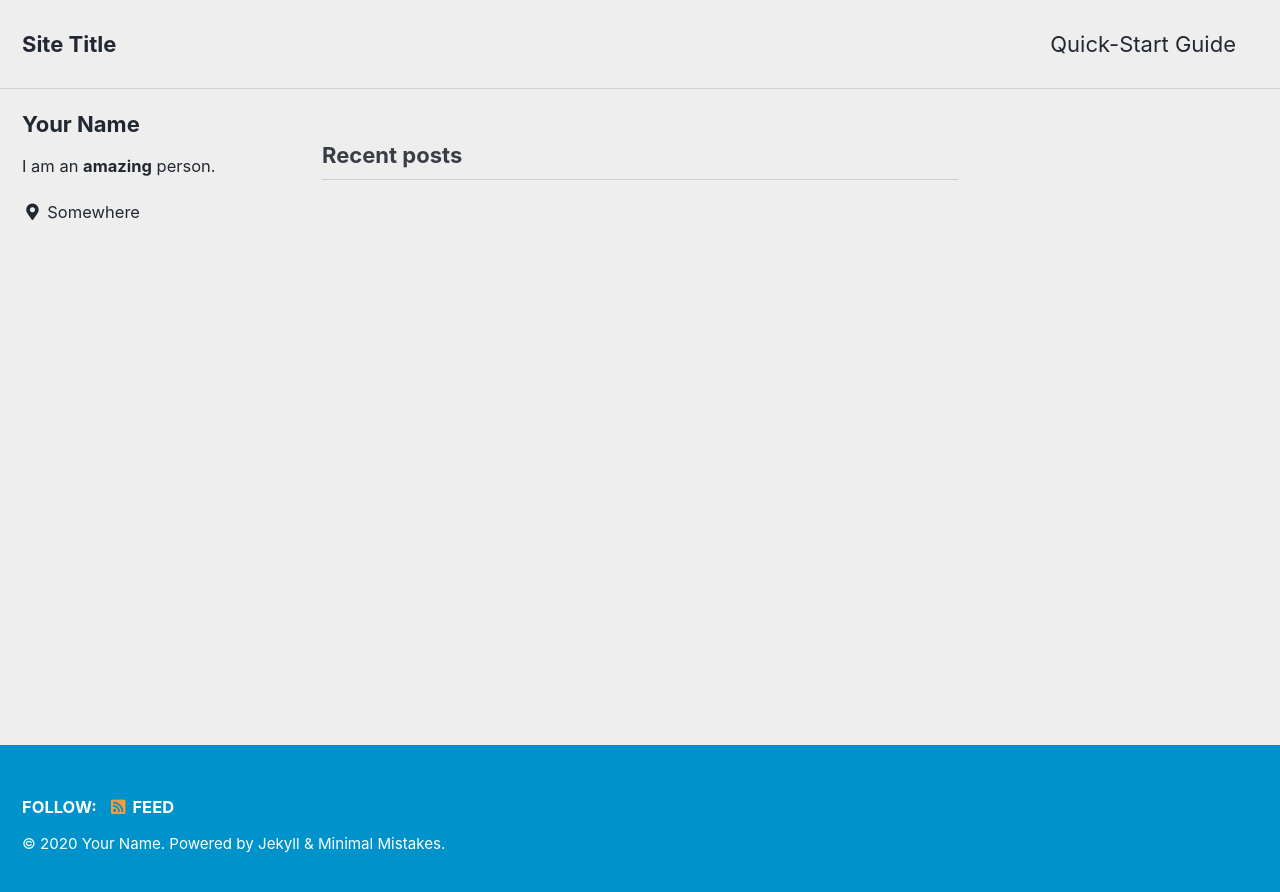
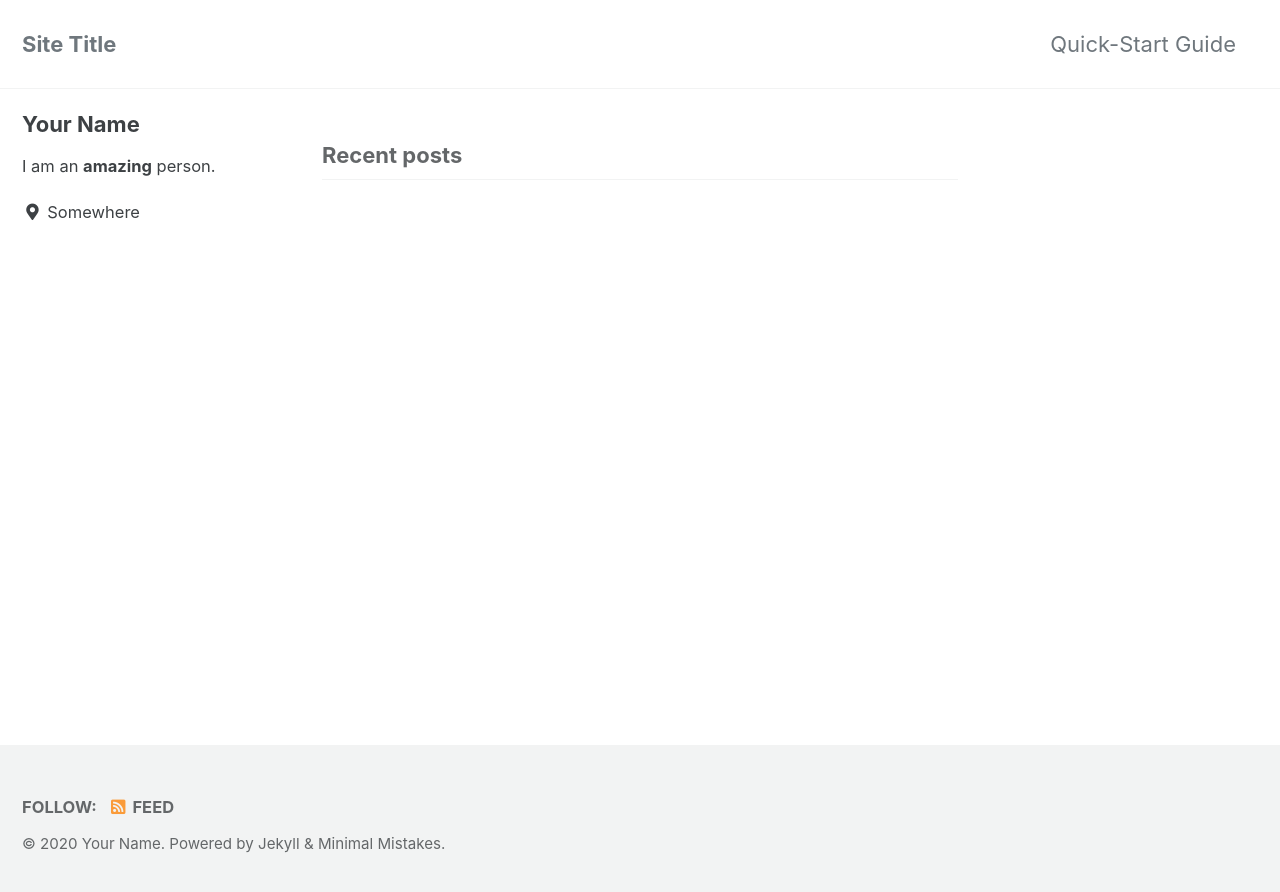
Before and after one commit to soyoung97/soyoung97.github.io, a Jekyll site: the page built from index.html, in a window 1280 px wide. Shown: the top 892 px of the page. Built offline with Jekyll 4.4.1, drawn with Linux system fonts in a browser that asks for light colours; cached includes are drawn as plain includes; the list of posts is cut into pages by our own code.

Commit message:
2nd trial

```diff
--- a/_config.yml
+++ b/_config.yml
@@ -10,9 +10,9 @@
 # Review documentation to determine if you should use `theme` or `remote_theme`
 # https://mmistakes.github.io/minimal-mistakes/docs/quick-start-guide/#installing-the-theme
 
-theme                  : "minimal-mistakes-jekyll"
-remote_theme           : "mmistakes/minimal-mistakes"
-minimal_mistakes_skin    : "air" # "default", "air", "aqua", "contrast", "dark", "dirt", "neon", "mint", "plum", "sunrise"
+# theme                  : "minimal-mistakes-jekyll"
+# remote_theme           : "mmistakes/minimal-mistakes"
+minimal_mistakes_skin    : "default" # "air", "aqua", "contrast", "dark", "dirt", "neon", "mint", "plum", "sunrise"
 
 # Site Settings
 locale                   : "en-US"
```
Also changed, not shown: .travis.yml (added), Gemfile (line endings or trailing spaces), Gemfile.lock (deleted).
